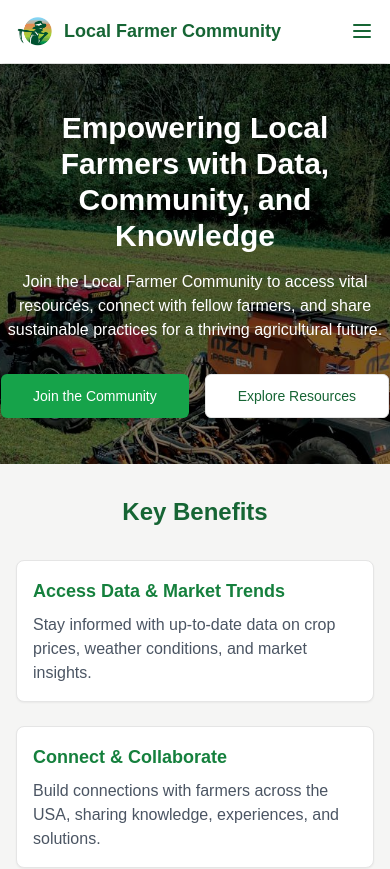
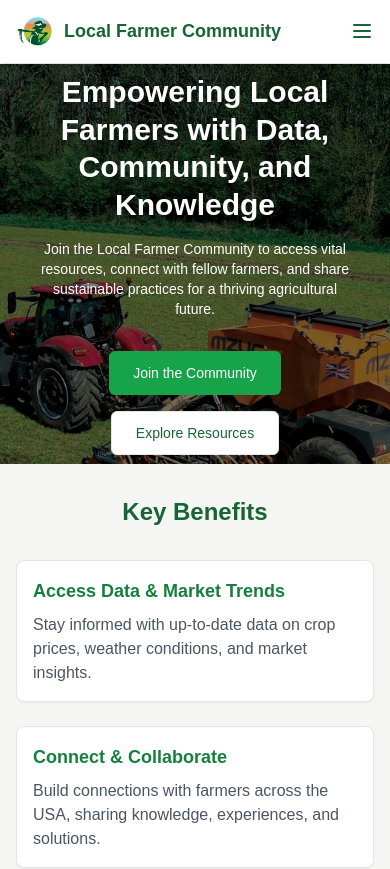
Before and after one commit to AAbubaker2020/farmers, a Next.js app: page / in a window 390 px wide. Shown: the top 869 px of the page. Built offline with nearby package versions, Linux system fonts and the light colour scheme.

Commit message:
Farmers community website v0 11/06/2024

```diff
--- a/components/landing-page.tsx
+++ b/components/landing-page.tsx
@@ -78,7 +78,7 @@ export function LandingPageComponent() {
       {/* Main Content */}
       <main className="flex-grow mt-16">
         {/* Hero Section */}
-        <section className="relative h-[400px] md:h-[600px] flex items-center justify-center text-center text-white">
+        <section className="relative h-[400px] md:h-[600px] flex items-center justify-center text-center text-white overflow-hidden">
           <Image
             src="/trucks_hero_page.jpeg?height=600&width=1600"
             alt="Farmers working in a field"
@@ -87,19 +87,24 @@ export function LandingPageComponent() {
             className="absolute inset-0 z-0"
           />
           <div className="absolute inset-0 bg-black bg-opacity-50 z-10"></div>
-          <div className="relative z-20 max-w-4xl mx-auto px-4 sm:px-6 lg:px-8">
-            <h1 className="text-3xl sm:text-5xl md:text-5xl lg:text-6xl font-bold mb-4">Empowering Local Farmers with Data, Community, and Knowledge</h1>
-            <p className="text-base sm:text-lg md:text-xl mb-8">Join the Local Farmer Community to access vital resources, connect with fellow farmers, and share sustainable practices for a thriving agricultural future.</p>
-            <div className="flex justify-center space-x-4">
-              <Button asChild size="lg" className="bg-green-600 hover:bg-green-700 text-white">
+          <div className="relative z-20 max-w-4xl mx-auto px-6 sm:px-8 lg:px-10">
+            <h1 className="text-3xl sm:text-4xl md:text-5xl lg:text-6xl font-bold mb-4 leading-tight">
+              Empowering Local Farmers with Data, Community, and Knowledge
+            </h1>
+            <p className="text-sm sm:text-lg md:text-xl mb-8 px-2 sm:px-0">
+              Join the Local Farmer Community to access vital resources, connect with fellow farmers, and share sustainable practices for a thriving agricultural future.
+            </p>
+            <div className="flex flex-col sm:flex-row sm:space-x-4 justify-center items-center space-y-4 sm:space-y-0">
+              <Button asChild size="lg" className="bg-green-600 hover:bg-green-700 text-white px-6 py-3">
                 <Link href="/">Join the Community</Link>
               </Button>
-              <Button asChild size="lg" variant="outline" className="bg-white text-green-800 hover:bg-green-100">
+              <Button asChild size="lg" variant="outline" className="bg-white text-green-800 hover:bg-green-100 px-6 py-3">
                 <Link href="/">Explore Resources</Link>
               </Button>
             </div>
           </div>
         </section>
+
 
         {/* Key Benefits Section */}
         <section className="py-8 md:py-16 bg-stone-100">
```
